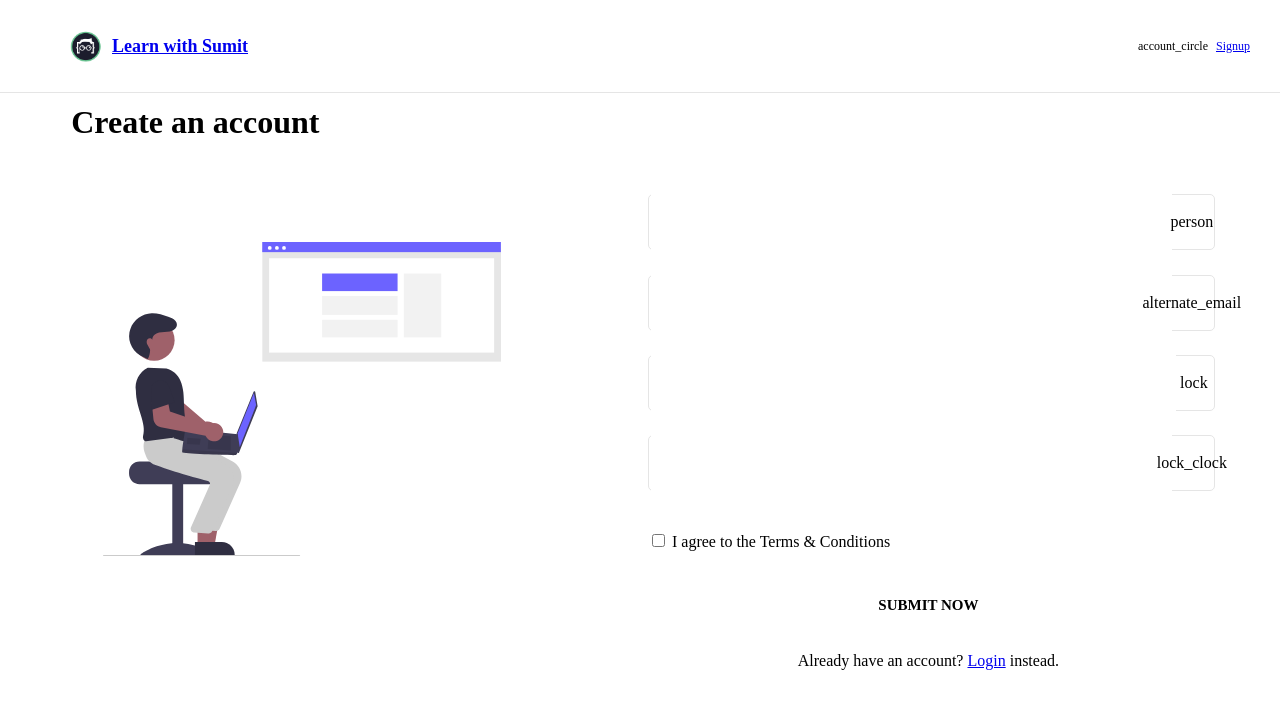
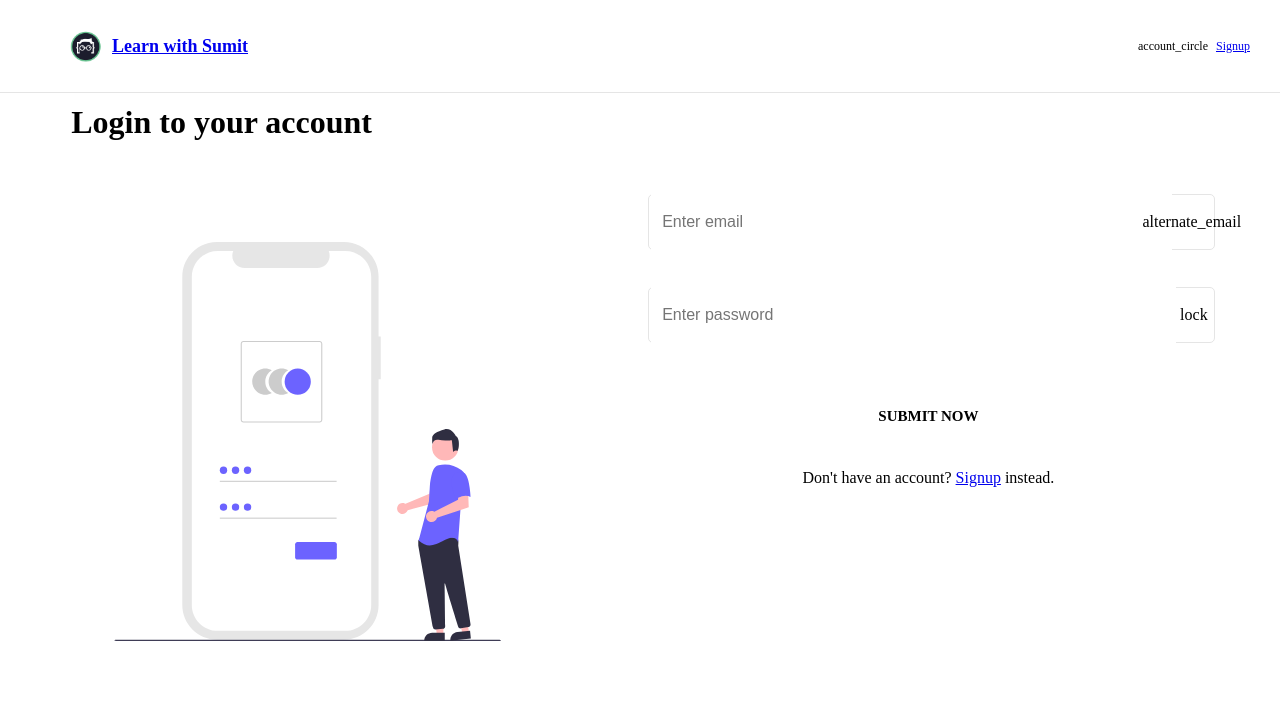
Before and after one commit to rezzakali/react-quiz-app-with-firebase, a React (Vite) app: page / in a window 1280 px wide. Shown: the top 708 px of the page. Built offline with nearby package versions, Linux system fonts and the light colour scheme; the HTML template or start-up script is replaced by a standard one.

Commit message:
first commit

```diff
--- a/src/App.jsx
+++ b/src/App.jsx
@@ -1,12 +1,13 @@
 import React from 'react';
 import Layout from './components/Layout';
-import Signup from './pages/Signup';
+import Login from './pages/Login';
 
 function App() {
   return (
     <Layout>
       {/* <Home /> */}
-      <Signup />
+      {/* <Signup /> */}
+      <Login />
     </Layout>
   );
 }
--- a/src/components/Illustration.jsx
+++ b/src/components/Illustration.jsx
@@ -1,11 +1,10 @@
 import React from 'react';
-import signupImage from '../assets/images/signup.svg';
 import styles from '../styles/Illustration.module.css';
 
-function Illustration() {
+function Illustration({ illustration, ...rest }) {
   return (
     <div className={styles.illustration}>
-      <img src={signupImage} alt="Signup" />
+      <img src={illustration} {...rest} />
     </div>
   );
 }
--- a/src/components/Info.jsx
+++ b/src/components/Info.jsx
@@ -1,10 +1,10 @@
 import React from 'react';
 import styles from '../styles/Info.module.css';
 
-function Info({ text }) {
+function Info({ text, children }) {
   return (
     <div className={styles.info}>
-      {text} <a href="login.html">Login</a> instead.
+      {text} {children}
     </div>
   );
 }
--- /dev/null
+++ b/src/pages/Login.jsx
@@ -0,0 +1,37 @@
+import React from 'react';
+import loginImage from '../assets/images/login.svg';
+import Button from '../components/Button';
+import Form from '../components/Form';
+import Illustration from '../components/Illustration';
+import Info from '../components/Info';
+import TextInput from '../components/TextInput';
+import styles from '../styles/Column.module.css';
+import loginStyles from '../styles/Login.module.css';
+
+function Login() {
+  return (
+    <React.Fragment>
+      <h1>Login to your account</h1>
+      <div className={styles.column}>
+        <Illustration illustration={loginImage} alt="Login" />
+
+        <Form className={loginStyles.login}>
+          <TextInput
+            type="text"
+            placeholder="Enter email"
+            icon="alternate_email"
+          />
+
+          <TextInput type="text" placeholder="Enter password" icon="lock" />
+
+          <Button>Submit now</Button>
+          <Info text={`Don't have an account? `}>
+            <a href="signup.html">Signup</a> instead.
+          </Info>
+        </Form>
+      </div>
+    </React.Fragment>
+  );
+}
+
+export default Login;
--- a/src/pages/Signup.jsx
+++ b/src/pages/Signup.jsx
@@ -1,4 +1,5 @@
 import React from 'react';
+import signupImage from '../assets/images/signup.svg';
 import Button from '../components/Button';
 import Checkbox from '../components/Checkbox';
 import Form from '../components/Form';
@@ -13,9 +14,10 @@ function Signup() {
     <React.Fragment>
       <h1>Create an account</h1>
       <div className={styles.column}>
-        <Illustration />
+        <Illustration illustration={signupImage} alt="Signup" />
         <Form className={signUpStyles.signup}>
           <TextInput type="text" placeholde="Enter name" icon="person" />
+
           <TextInput
             type="text"
             placeholde="Enter email"
@@ -29,10 +31,14 @@ function Signup() {
             placeholde="Confirm password"
             icon="lock_clock"
           />
+
           <Checkbox text="I agree to the Terms & Conditions" />
+
           <Button>Submit now</Button>
 
-          <Info text="Already have an account?" />
+          <Info text="Already have an account?">
+            <a href="login.html">Login</a> instead.
+          </Info>
         </Form>
       </div>
     </React.Fragment>
--- /dev/null
+++ b/src/styles/Login.module.css
@@ -0,0 +1,3 @@
+.login {
+  height: 330px;
+}
```
